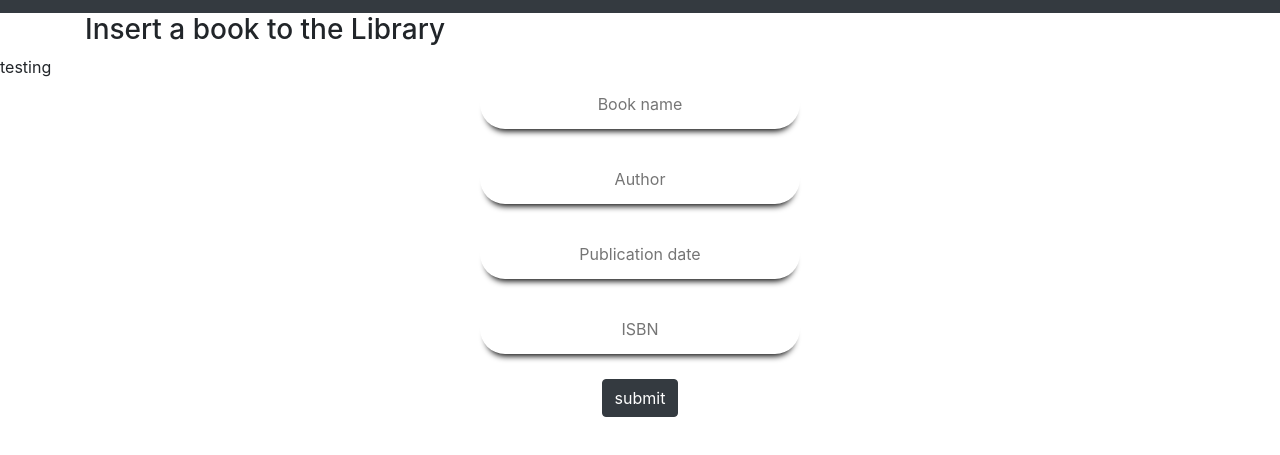
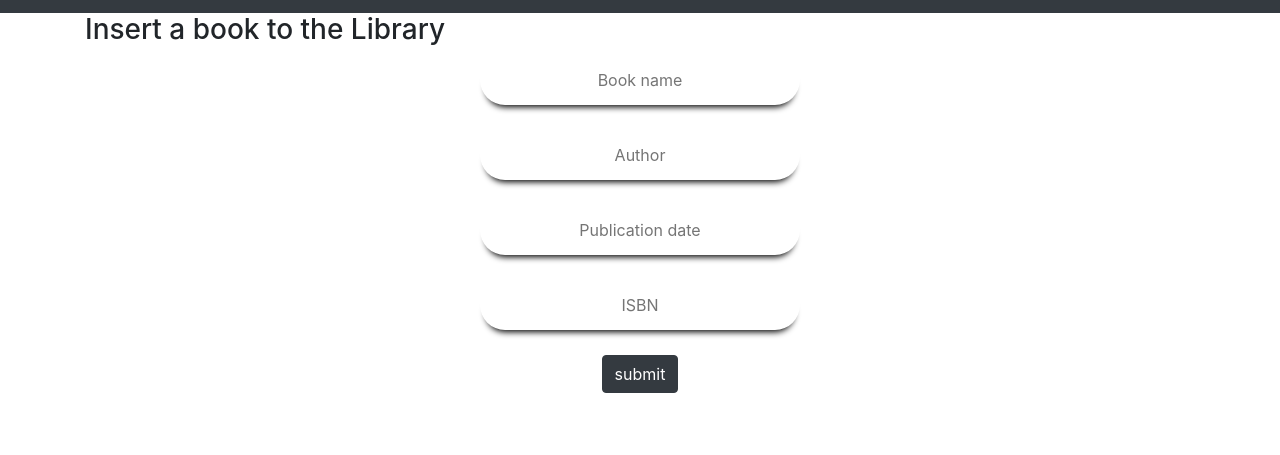
Before and after one commit to Suf-dev/LibraryPro-Project, a plain HTML site: page HTML-Pages/InsertBooks.html in a window 1280 px wide. Shown: the part 51-506 px from the top of the page. Drawn offline with nearby package versions, Linux system fonts and the light colour scheme.

Commit message:
no title needed

```diff
--- a/HTML-Pages/InsertBooks.html
+++ b/HTML-Pages/InsertBooks.html
@@ -19,7 +19,7 @@
         <h3>Insert a book to the Library</h3>
     </div>
     <div>
-        <form class="input" method='POST' >testing
+        <form class="input" method='POST' >
             <div><center><input type="text" id="sname" placeholder="Book name"></center></div>
             <div><center><input type="text" id="author" placeholder="Author"></center></div>
             <div><center><input type="text" id="date" placeholder="Publication date"></center></div>
```
